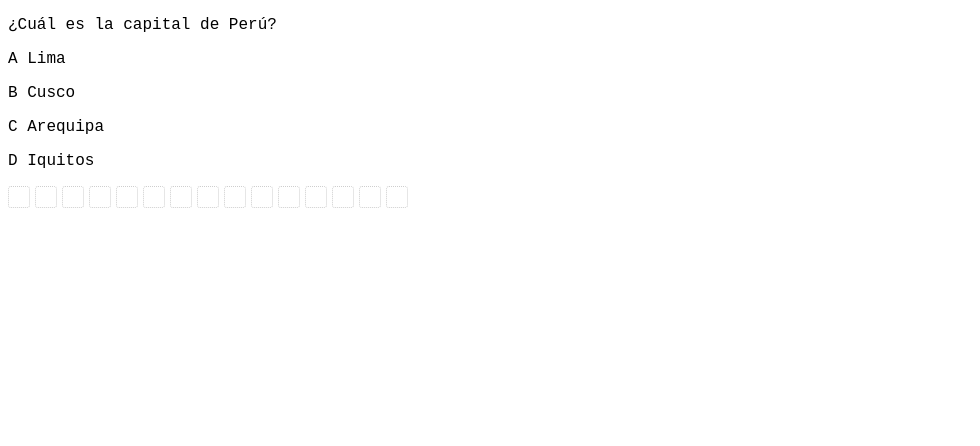
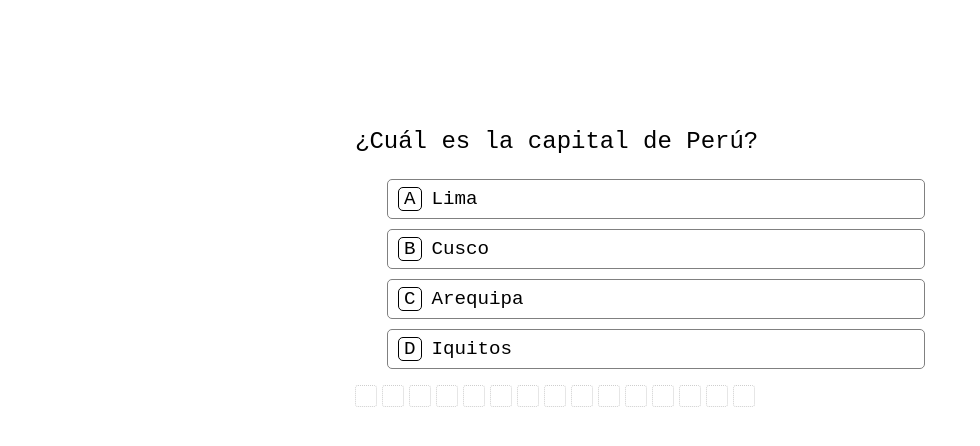
Before and after one commit to Ahuanmarca/quiz-game, a website: page index.html in a window 1280 px wide. Shown: the whole page, without its empty margins (0-980 px from the left). Drawn offline with Linux system fonts and the light colour scheme; no server answers.

Commit message:
facelift 1.0

```diff
--- a/app.js
+++ b/app.js
@@ -22,10 +22,13 @@ function resetQuestion(question, gameState) {
     const optionButton = document.querySelector(`.option-${char}`);
     optionButton.classList.remove("correct-answer-color");
     optionButton.classList.remove("incorrect-answer-color");
+    const progressBox = document.querySelector(
+      `.progress-box-${gameState.round}`
+    );
+    progressBox.classList.add("pending-answer-box");
+
     optionButton.addEventListener("click", () => {
-      const progressBox = document.querySelector(
-        `.progress-box-${gameState.round}`
-      );
+      progressBox.classList.remove("pending-answer-box");
 
       if (correctAnswer === char) {
         optionButton.classList.toggle("correct-answer-color");
@@ -78,7 +81,7 @@ const getQuestion = (function () {
     console.log(data);
 
     if (usedQuestions.findIndex((e) => e === data._id) !== -1) {
-      console.log("Repeated question found, fetching again.")
+      console.log("Repeated question found, fetching again.");
       return await getQuestion(gameState);
     } else {
       console.log(data.description);
--- a/index.html
+++ b/index.html
@@ -16,16 +16,36 @@
 
           <div class="options-container">
             <div class="options option-a">
-              <p>A <span class="option-text-a">Lima</span></p>
+              <div class="option-letter-container">
+                <span class="option-letter">A</span>
+              </div>
+              <div class="option-text-container">
+                <span class="option-text-a">Lima</span>
+              </div>
             </div>
             <div class="options option-b">
-              <p>B <span class="option-text-b">Cusco</span></p>
+              <div class="option-letter-container">
+                <span class="option-letter">B</span>
+              </div>
+              <div class="option-text-container">
+                <span class="option-text-b">Cusco</span>
+              </div>
             </div>
             <div class="options option-c">
-              <p>C <span class="option-text-c">Arequipa</span></p>
+              <div class="option-letter-container">
+                <span class="option-letter">C</span>
+              </div>
+              <div class="option-text-container">
+                <span class="option-text-c">Arequipa</span>
+              </div>
             </div>
             <div class="options option-d">
-              <p>D <span class="option-text-d">Iquitos</span></p>
+              <div class="option-letter-container">
+                <span class="option-letter">D</span>
+              </div>
+              <div class="option-text-container">
+                <span class="option-text-d">Iquitos</span>
+              </div>
             </div>
           </div>
 
--- a/style.css
+++ b/style.css
@@ -3,13 +3,47 @@
   --correct-answer-color: rgb(12, 197, 12);
 }
 
+.super-container {
+  height: 100vh;
+  padding-top: 6rem;
+
+  display: flex;
+  justify-content: center;
+  /* align-items: center; */
+}
+
 .game-container {
+  width: 570px;
   font-family: 'Courier New', Courier, monospace;
 }
 
+.option-letter {
+  border: 1px solid black;
+  padding: 0 5px;
+  border-radius: 5px;
+}
+
+.question-text {
+  font-size: 1.5rem;
+}
+
+.options-container {
+  padding-left: 2rem;
+  /* padding-right: 2rem; */
+  margin-bottom: 1rem;
+}
+
 .options {
+  padding: 8px 10px;
+  margin-bottom: 10px;
+  border-radius: 5px;
+  border: 1px solid gray;
+  font-size: 1.2rem;
   cursor: pointer;
   user-select: none;
+
+  display: flex;
+  gap: 10px;
 }
 
 .options:hover {
@@ -45,3 +79,7 @@
 .correct-answer-box {
   background-color: var(--correct-answer-color);
 }
+
+.pending-answer-box {
+  background-color: rgb(255, 255, 135);
+}
```
